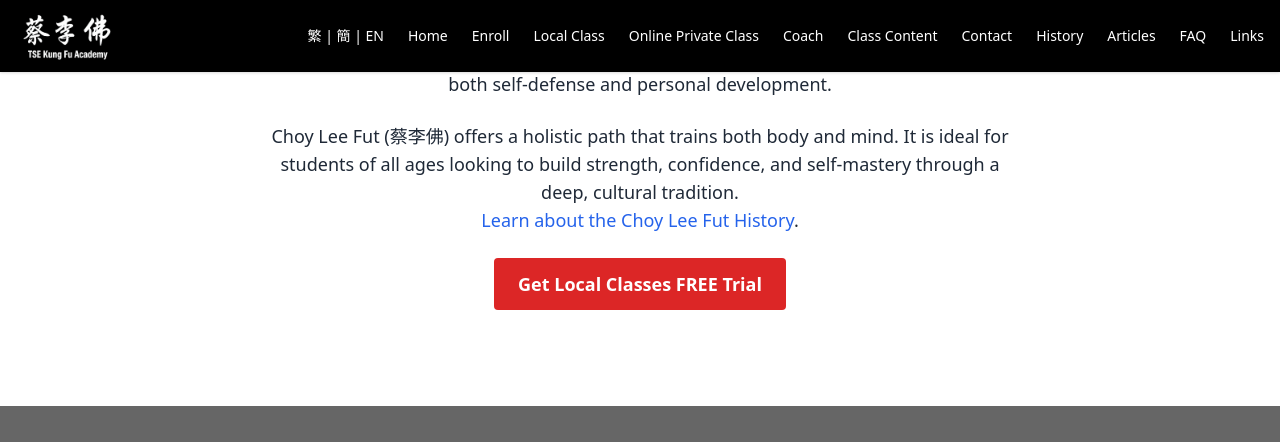
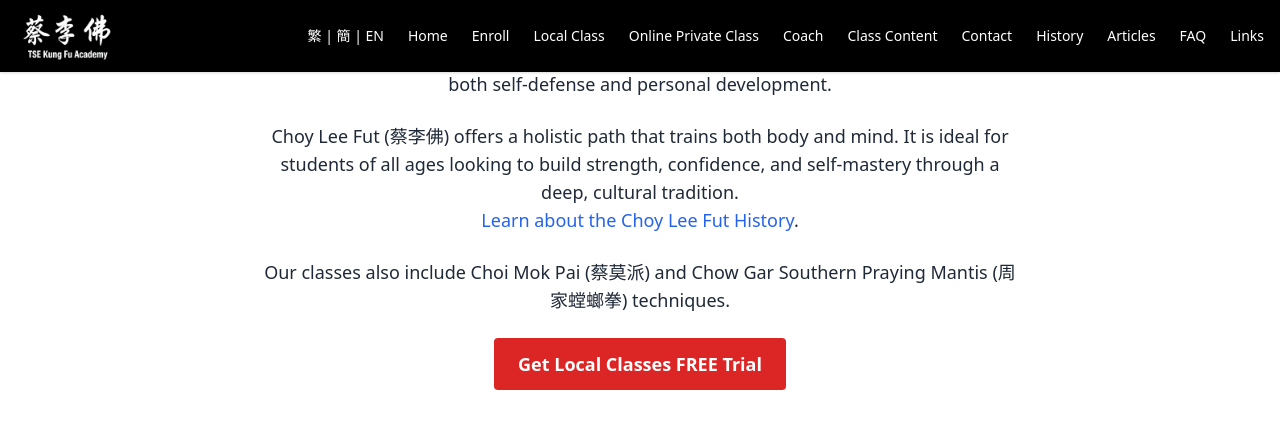
Before and after one commit to sydneykungfu/sydneykungfu.github.io, a Jekyll site: the page built from index.html, in a window 1280 px wide and 900 px high, scrolled down 898 px, cut to the strip 0-442 px from the top of the window. Built offline with Jekyll 4.4.1, drawn with Linux system fonts in a browser that asks for light colours; a script that is not in the unit is left out.

Commit message:
adding chok mok and chow gar on index page

```diff
--- a/index.html
+++ b/index.html
@@ -69,6 +69,9 @@ meta:
       <p class="text-lg max-w-3xl mx-auto mb-6">
         Choy Lee Fut (蔡李佛) offers a holistic path that trains both body and mind. It is ideal for students of all ages looking to build strength, confidence, and self-mastery through a deep, cultural tradition. <br/>
         <a href="choyleefut-history.html" class="text-blue-600 hover:underline">Learn about the Choy Lee Fut History</a>.
+      </p>
+      <p class ="text-lg max-w-3xl mx-auto mb-6">
+        Our classes also include Choi Mok Pai (蔡莫派) and Chow Gar Southern Praying Mantis (周家螳螂拳) techniques.
       </p>
       <p class="text-lg mb-4">
         <a href="enroll.html" class="bg-red-600 px-6 py-3 rounded text-white font-semibold hover:bg-red-700 mb-4 inline-block">Get Local Classes FREE Trial</a>
```
Also changed, not shown: other parts of index.html (+1 -1 lines).
